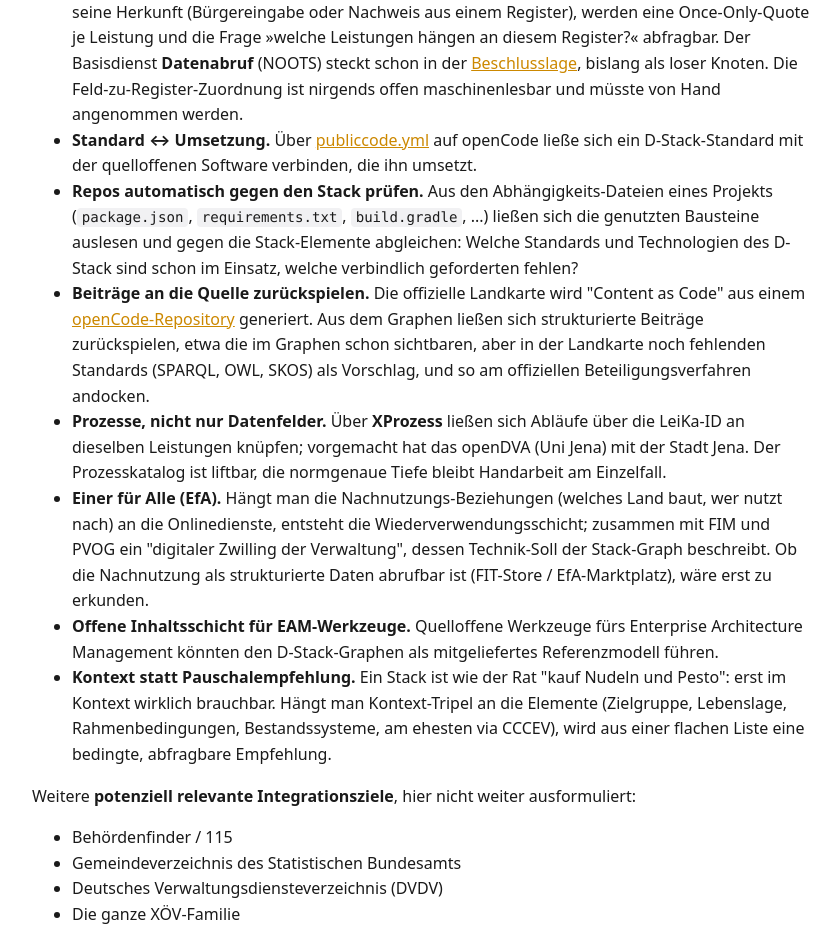
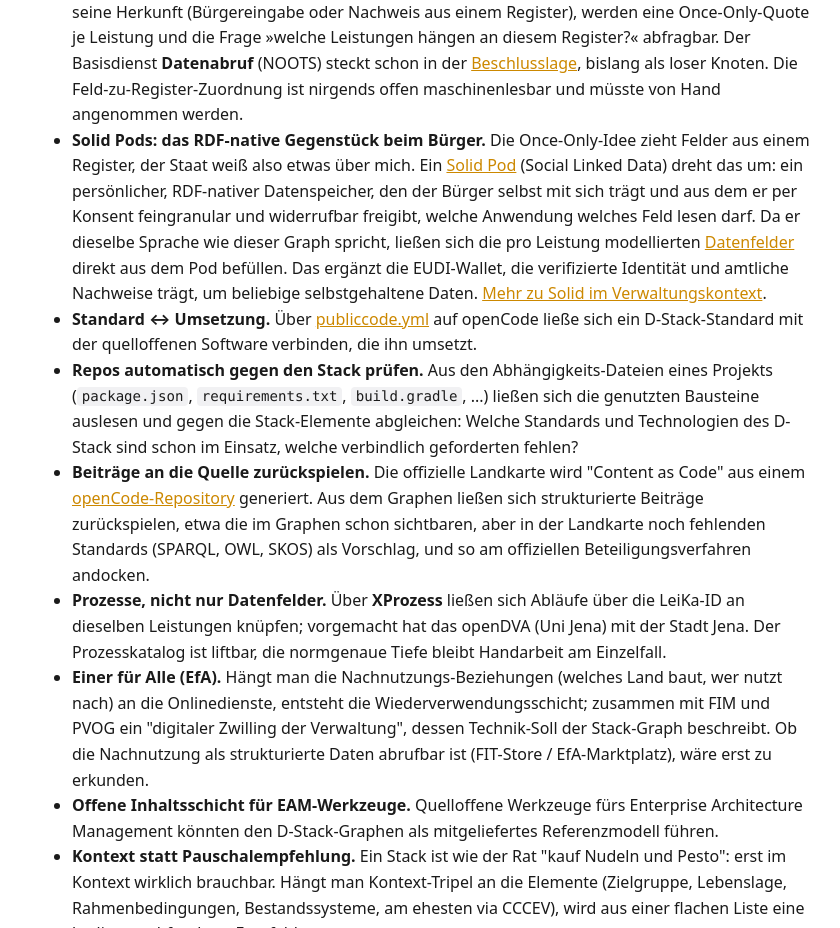
Before and after one commit to benjaminaaron/d-stack-kg, a website built with Vite: page webapp/ideen.html in a window 1280 px wide. Shown: the part 1025-1953 px from the top of the page, without its empty margins (218-1058 px from the left). Built offline with nearby package versions, Linux system fonts and the light colour scheme.

Commit message:
Update ideen.html

```diff
--- a/webapp/ideen.html
+++ b/webapp/ideen.html
@@ -25,6 +25,7 @@
             <li><b>Anschluss an benachbarte Stacks.</b> Der GovStack ist bereits ein als offene, maschinenlesbare Spezifikation entwickelter Baukasten. Es ließen sich Brücken herstellen und bspw. zwischen "exact Match" und "close Match" von Elementen unterscheiden. So könnten dann automatisch Leistungen, die D-Stack-Elemente hinterlegt haben, auch im GovStack-System beschrieben werden.</li>
             <li><b>Identität.</b> Wer eine Einreichung überhaupt freischaltet: BundID/DeutschlandID, das ELSTER-basierte "Mein Unternehmenskonto", die Online-Ausweisfunktion (eID) und die EUDI-Wallet.</li>
             <li><b>Once-Only: Felder aus dem Register statt vom Bürger.</b> Pro Leistung sind die <a href="use-case/fachdaten.html">Datenfelder</a> bereits modelliert; die <a href="https://www.it-planungsrat.de/projekte/registermodernisierung" target="_blank" rel="noopener">Registermodernisierung</a> fragt eine Ebene tiefer: Welche davon ließen sich per <b>NOOTS</b> aus einem Register abrufen, statt sie vom Bürger zu erfragen? Hängt man an jedes Feld seine Herkunft (Bürgereingabe oder Nachweis aus einem Register), werden eine Once-Only-Quote je Leistung und die Frage »welche Leistungen hängen an diesem Register?« abfragbar. Der Basisdienst <b>Datenabruf</b> (NOOTS) steckt schon in der <a href="use-case/beschlusslage.html">Beschlusslage</a>, bislang als loser Knoten. Die Feld-zu-Register-Zuordnung ist nirgends offen maschinenlesbar und müsste von Hand angenommen werden.</li>
+            <li><b>Solid Pods: das RDF-native Gegenstück beim Bürger.</b> Die Once-Only-Idee zieht Felder aus einem Register, der Staat weiß also etwas über mich. Ein <a href="https://solidproject.org/" target="_blank" rel="noopener">Solid Pod</a> (Social Linked Data) dreht das um: ein persönlicher, RDF-nativer Datenspeicher, den der Bürger selbst mit sich trägt und aus dem er per Konsent feingranular und widerrufbar freigibt, welche Anwendung welches Feld lesen darf. Da er dieselbe Sprache wie dieser Graph spricht, ließen sich die pro Leistung modellierten <a href="use-case/fachdaten.html">Datenfelder</a> direkt aus dem Pod befüllen. Das ergänzt die EUDI-Wallet, die verifizierte Identität und amtliche Nachweise trägt, um beliebige selbstgehaltene Daten. <a href="https://positionspapier-solid-in-der-verwaltung-29ff8c.usercontent.opencode.de/" target="_blank" rel="noopener">Mehr zu Solid im Verwaltungskontext</a>.</li>
             <li><b>Standard &harr; Umsetzung.</b> Über <a href="https://yml.publiccode.tools/" target="_blank" rel="noopener">publiccode.yml</a> auf openCode ließe sich ein D-Stack-Standard mit der quelloffenen Software verbinden, die ihn umsetzt.</li>
             <li><b>Repos automatisch gegen den Stack prüfen.</b> Aus den Abhängigkeits-Dateien eines Projekts (<code>package.json</code>, <code>requirements.txt</code>, <code>build.gradle</code>, ...) ließen sich die genutzten Bausteine auslesen und gegen die Stack-Elemente abgleichen: Welche Standards und Technologien des D-Stack sind schon im Einsatz, welche verbindlich geforderten fehlen?</li>
             <li><b>Beiträge an die Quelle zurückspielen.</b> Die offizielle Landkarte wird "Content as Code" aus einem <a href="https://gitlab.opencode.de/dstack/d-stack-home" target="_blank" rel="noopener">openCode-Repository</a> generiert. Aus dem Graphen ließen sich strukturierte Beiträge zurückspielen, etwa die im Graphen schon sichtbaren, aber in der Landkarte noch fehlenden Standards (SPARQL, OWL, SKOS) als Vorschlag, und so am offiziellen Beteiligungsverfahren andocken.</li>
```
